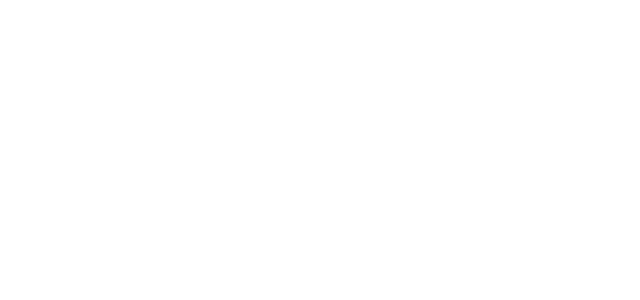
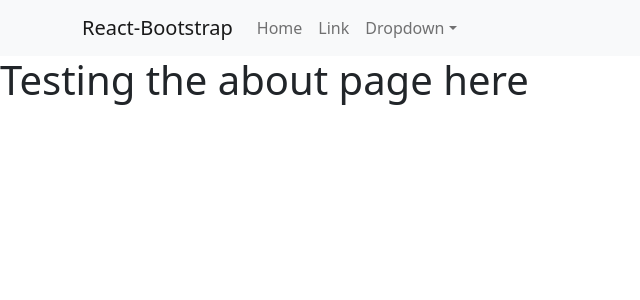
Before and after one commit to amodica/TexasAPO, a React (Create React App) app in the folder frontend/: page /about in a window 1280 px wide. Before the commit this address had no page. Shown: the top 300 px of the page, without its empty margins (0-640 px from the left). Built offline with nearby package versions, Linux system fonts and the light colour scheme.

Commit message:
Started building navbar

```diff
--- a/frontend/package.json
+++ b/frontend/package.json
@@ -10,7 +10,9 @@
     "@testing-library/jest-dom": "^5.16.4",
     "@testing-library/react": "^13.2.0",
     "@testing-library/user-event": "^13.5.0",
+    "bootstrap": "^5.1.3",
     "react": "^18.1.0",
+    "react-bootstrap": "^2.4.0",
     "react-dom": "^18.1.0",
     "react-router-dom": "^6.3.0",
     "react-scripts": "5.0.1",
--- a/frontend/src/App.js
+++ b/frontend/src/App.js
@@ -1,8 +1,8 @@
-function App() {
+import Navigation from './components/Navigation';
+
+const App = () => {
   return (
-    <div className="App">
-      Placeholder Text
-    </div>
+    <Navigation/>
   );
 }
 
--- a/frontend/src/RouteSwitch.js
+++ b/frontend/src/RouteSwitch.js
@@ -1,11 +1,13 @@
 import { BrowserRouter, Routes, Route } from 'react-router-dom';
 import App from './App';
+import About from './components/About';
 
 const RouteSwitch = () => {
     return (
         <BrowserRouter>
             <Routes>
                 <Route path="/" element={<App/>}/>
+                <Route path="/about" element={<About/>}/>
             </Routes>
         </BrowserRouter>
     );
--- a/frontend/src/components/About.js
+++ b/frontend/src/components/About.js
@@ -0,0 +1,12 @@
+import Navigation from './Navigation';
+
+const About = () => {
+    return (
+        <div>
+            <Navigation/>
+            <h1>Testing the about page here</h1>
+        </div>
+    );
+}
+
+export default About;
--- a/frontend/src/components/Navigation.js
+++ b/frontend/src/components/Navigation.js
@@ -0,0 +1,30 @@
+import Navbar from 'react-bootstrap/Navbar';
+import Nav from 'react-bootstrap/Nav';
+import NavDropdown from 'react-bootstrap/NavDropdown';
+import Container from 'react-bootstrap/Container';
+
+const Navigation = () => {
+  return (
+        <Navbar bg="light" expand="lg">
+            <Container>
+                <Navbar.Brand href="#home">React-Bootstrap</Navbar.Brand>
+                <Navbar.Toggle aria-controls="basic-navbar-nav" />
+                <Navbar.Collapse id="basic-navbar-nav">
+                <Nav className="me-auto">
+                    <Nav.Link href="#home">Home</Nav.Link>
+                    <Nav.Link href="#link">Link</Nav.Link>
+                    <NavDropdown title="Dropdown" id="basic-nav-dropdown">
+                    <NavDropdown.Item href="#action/3.1">Action</NavDropdown.Item>
+                    <NavDropdown.Item href="#action/3.2">Another action</NavDropdown.Item>
+                    <NavDropdown.Item href="#action/3.3">Something</NavDropdown.Item>
+                    <NavDropdown.Divider />
+                    <NavDropdown.Item href="#action/3.4">Separated link</NavDropdown.Item>
+                    </NavDropdown>
+                </Nav>
+                </Navbar.Collapse>
+            </Container>
+        </Navbar>
+  );
+};
+
+export default Navigation;
--- a/frontend/src/index.js
+++ b/frontend/src/index.js
@@ -2,6 +2,10 @@ import React from 'react';
 import ReactDOM from 'react-dom/client';
 import RouteSwitch from './RouteSwitch';
 
+// CSS file used for React-Bootstrap components
+import 'bootstrap/dist/css/bootstrap.min.css';
+
+// Roboto font used with MUI
 import '@fontsource/roboto/300.css';
 import '@fontsource/roboto/400.css';
 import '@fontsource/roboto/500.css';
```
Also changed, not shown: 1 other file (tests, documents, lock files or other folders).
